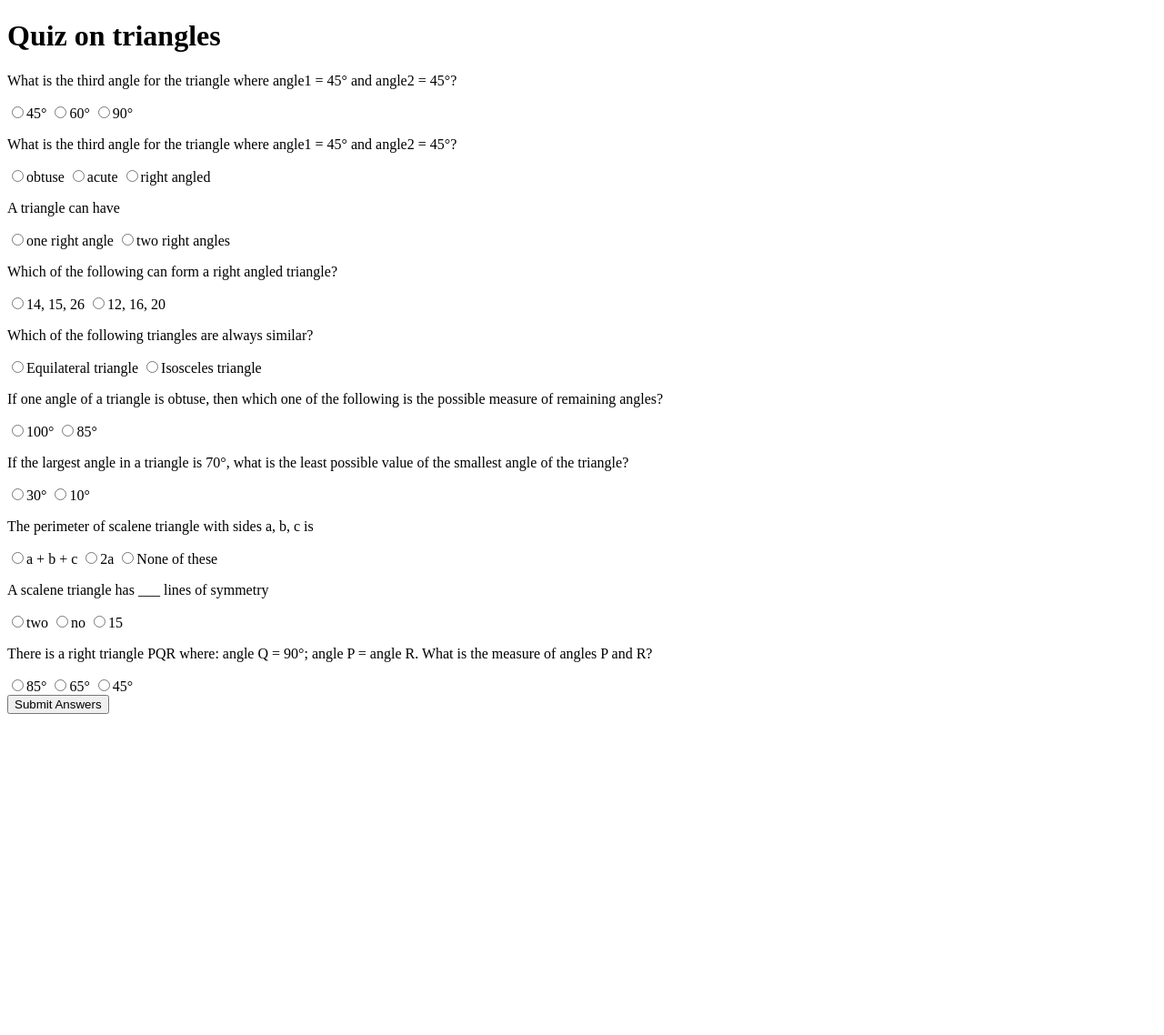
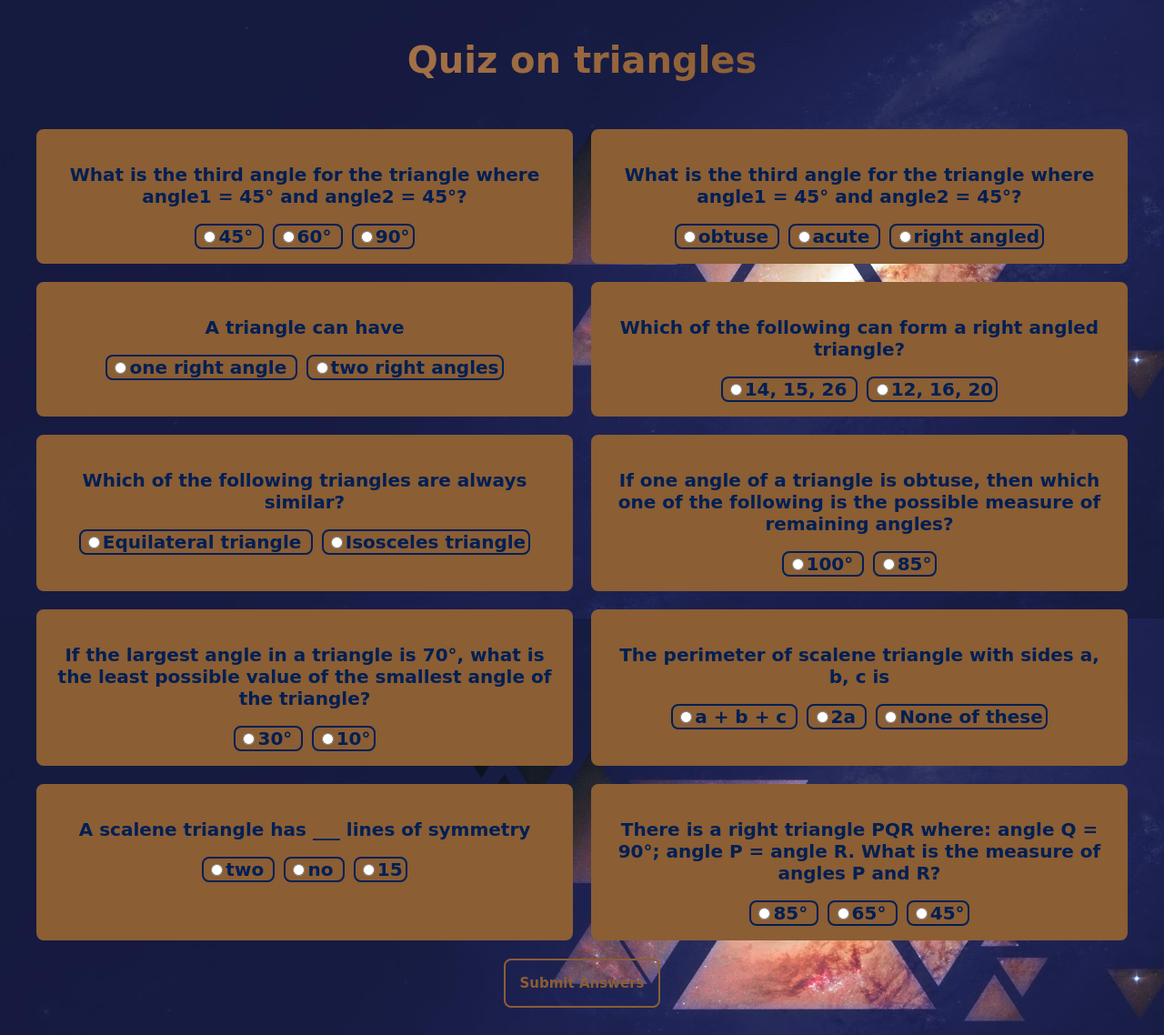
Before and after one commit to Aakarshashetty/fun-with-triangles, a plain HTML site: page html/quiz.html in a window 1280 px wide. Shown: the whole page at 91% size. Before the commit the page ends 805 px from the top, so only its background shows below. Drawn offline with Linux system fonts and the light colour scheme; a web font is replaced by a local one.

Commit message:
added css for quiz

```diff
--- a/html/quiz.html
+++ b/html/quiz.html
@@ -5,6 +5,7 @@
     <meta http-equiv="X-UA-Compatible" content="IE=edge">
     <meta name="viewport" content="width=device-width, initial-scale=1.0">
     <title>Quiz</title>
+    <link rel="stylesheet" href="/styles/quizStyle.css">
 </head>
 <body>
     <h1>Quiz on triangles</h1>
@@ -116,10 +117,10 @@
                 <input type="radio" name="question10" value="45°">45°
             </label>
         </div>
-        <button class="submit-btn">Submit Answers</button>
-        <h2 class="output"></h2>
+
     </form>
-
+    <button class="submit-btn">Submit Answers</button>
+    <h2 class="output"></h2>
     <script src="/scripts/quiz.js"></script>
 </body>
 </html>
--- a/scripts/quiz.js
+++ b/scripts/quiz.js
@@ -16,6 +16,7 @@ const calculateScore = () => {
     });
 };
 const displayUI = (score)=>{
+    scrollTo(0,1e9);
     let html = `Your score is ${score}`;
     output.innerText = html;
 };
--- /dev/null
+++ b/styles/isTriangleStyle.css
@@ -0,0 +1,66 @@
+@import url('https://fonts.googleapis.com/css2?family=Aboreto&display=swap');
+body{
+    background: url("/images/background.jpg");
+    background-size: 1367px 680px;
+    background-repeat: no-repeat;
+    color: #8b5e34;
+    font-family: 'Aboreto', cursive;
+    margin: 0px 60px;
+    /* max-width: 500px; */
+}
+h1{
+    background-image: linear-gradient(to right,#bc8a5f, #a47148, #8b5e34, #6f4518);
+    -webkit-background-clip: text;
+    -webkit-text-fill-color: transparent;
+    font-size: 40px;
+    padding: 1rem 2rem;
+    margin-left: 0px;
+}
+.container{
+    max-width: 300px;
+}
+input{
+    margin: 20px 20px;
+    padding: 0.5rem 1rem;
+    border: 2px solid #8b5e34;
+    background: transparent;
+    border-radius: 0.5rem;
+    color: #8b5e34;
+    font-size: 15px;
+    font-weight: bold;
+}
+label{
+    font-size: 20px;
+    padding: 0rem 1rem;
+}
+.btn{
+    text-align: center;
+    padding: 1rem 1rem;
+    background: transparent;
+    border: 2px solid #8b5e34;
+    border-radius: 0.5rem;
+    color: #8b5e34;
+    font-size: 15px;
+    margin: 10px 60px;
+    cursor: pointer;
+    font-weight: bold;
+    font-family: 'Aboreto', cursive;
+}
+.btn:hover{
+    background-color: #8b5e34;
+    color: #001f54;
+    font-weight: bold;
+
+}
+input:focus{
+    outline: none;
+    background-color: #8b5e34;
+    color: #001f54;
+    font-size: 15px;
+    font-weight: bold;
+}
+.output{
+    padding: 1rem 1rem;
+    font-size: 20px;
+    font-weight: bold;
+}
--- a/styles/mainStyle.css
+++ b/styles/mainStyle.css
@@ -32,6 +32,7 @@ a{
    color: #6f4518;
    border-radius: 0.5rem;
    max-width: 300px;
+   font-weight: bold;
 }
 a:hover{
     background-color: #8b5e34;
--- /dev/null
+++ b/styles/quizStyle.css
@@ -0,0 +1,82 @@
+@import url('https://fonts.googleapis.com/css2?family=Aboreto&display=swap');
+body{
+    background: url("/images/background.jpg");
+    background-size: 1367px 680px;
+    background-repeat: no-repeat;
+    color: #8b5e34;
+    font-family: 'Aboreto', cursive;
+    margin: 0px 30px;
+    /* max-width: 1000px; */
+    background-attachment: fixed;
+    text-align: center;
+}
+
+h1{
+    background-image: linear-gradient(to right,#bc8a5f, #a47148, #8b5e34, #6f4518);
+    -webkit-background-clip: text;
+    -webkit-text-fill-color: transparent;
+    font-size: 40px;
+    padding: 1rem 2rem;
+    margin-left: 0px;
+    text-align: center;
+}
+.form{
+    max-width: 1500px;
+    display: grid;
+    grid-template-columns: repeat(2,1fr);
+}
+.quiz-container{
+    padding: 1rem 1rem;
+    margin: 10px 10px;
+    font-size: 20px;
+    color: #001f54;
+    font-weight: bold;
+    background-color: #8b5e34;
+    border: 2px solid #8b5e34;
+    border-radius: 0.5rem;
+}
+label{
+    border: 2px solid #001f54;
+    border-radius: 0.5rem;
+    margin: auto 5px;
+    padding: 0rem 0.2rem;
+}
+label:hover{
+    background-color: #001f54;
+    color: #8b5e34;
+
+}
+input[type='radio']:checked{
+    background-color: #001f54;
+    color: #8b5e34;
+
+}
+input[type='radio']:hover{
+    accent-color: #8b5e34;
+}
+
+input[type='radio']{
+    accent-color: #001f54;
+}
+.submit-btn{
+    text-align: center;
+    padding: 1rem 1rem;
+    background: transparent;
+    border: 2px solid #8b5e34;
+    border-radius: 0.5rem;
+    color: #8b5e34;
+    font-size: 15px;
+    margin: 10px 60px;
+    cursor: pointer;
+    font-weight: bold;
+    font-family: 'Aboreto', cursive;
+}
+.submit-btn:hover{
+    background-color: #8b5e34;
+    color: #001f54;
+    font-weight: bold;
+}
+.output{
+    padding: 0rem 1rem;
+    text-align: center;
+}
```
Also changed, not shown: html/isTriangle.html (+4 -0 lines).
